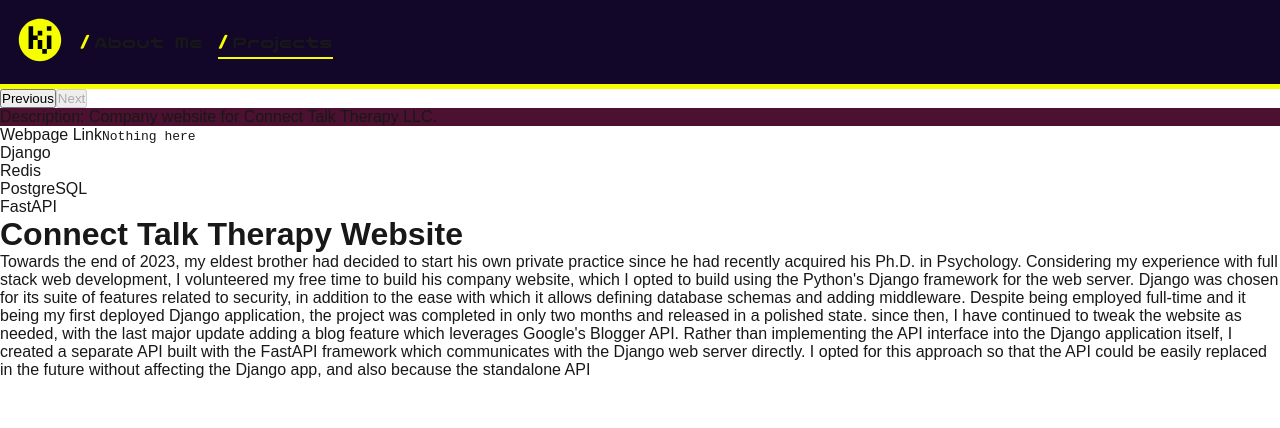
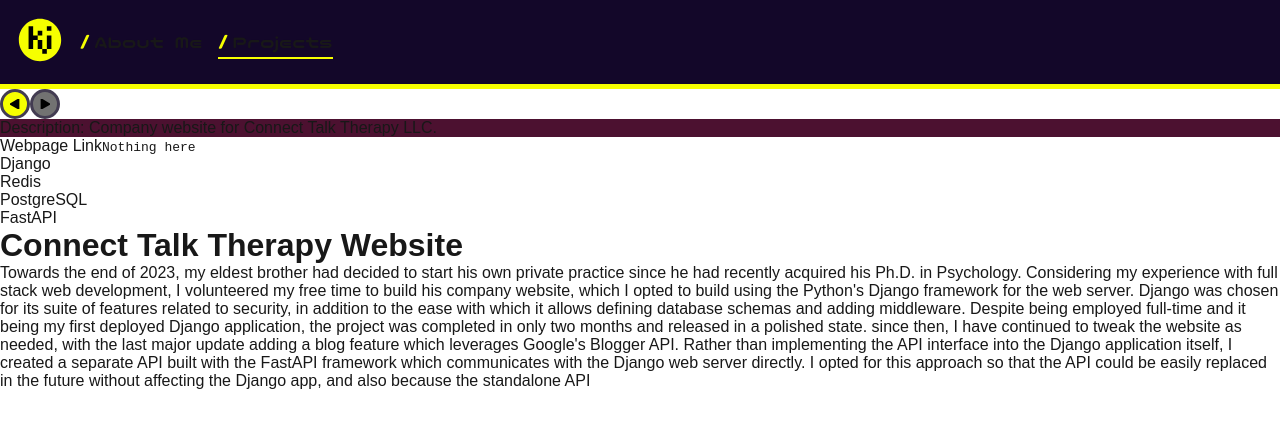
Before and after one commit to kieferjackson/my-portfolio, a Next.js app in the folder my-next-portfolio/: page /projects/connect-talk-therapy in a window 1280 px wide. Shown: the top 428 px of the page. Built offline with nearby package versions, Linux system fonts and the light colour scheme.

Commit message:
Styled ProjectNavButton component

```diff
--- a/my-next-portfolio/src/app/globals.css
+++ b/my-next-portfolio/src/app/globals.css
@@ -2,7 +2,9 @@
 :root {
   --background: #ffffff;
   --foreground: #181818;
+  --background-gray: #727272;
   --amp-yellow: #F6FF00;
+  --ohm-violet: #433C52;
   --volt-blue:  #130729;
 
   --size-font: 16px;
--- a/my-next-portfolio/src/app/projects/[project]/page.js
+++ b/my-next-portfolio/src/app/projects/[project]/page.js
@@ -29,7 +29,7 @@ export default async function Page({ params }) {
 
   return (
     <div>
-      <ProjectNavButton projectId={prevProject}>Previous</ProjectNavButton>
+      <ProjectNavButton projectId={prevProject} previous={true}>Previous</ProjectNavButton>
       <ProjectNavButton projectId={nextProject}>Next</ProjectNavButton>
 
       <p style={{ backgroundColor: projectData.theme }}>Description: {projectData.info}</p>
--- /dev/null
+++ b/my-next-portfolio/src/app/projects/[project]/page.module.css
@@ -0,0 +1,18 @@
+
+.projectNavBtn {
+    cursor: pointer;
+    font-size: 0;
+
+    width: 30px;
+    height: 30px;
+    background-color: var(--amp-yellow);
+
+    box-sizing: border-box;
+    border: 3px solid var(--ohm-violet);
+    border-radius: 50%;
+
+    &.disabled {
+        cursor: not-allowed;
+        background-color: var(--background-gray);
+    }
+}
--- a/my-next-portfolio/src/app/projects/[project]/project-nav-btn.js
+++ b/my-next-portfolio/src/app/projects/[project]/project-nav-btn.js
@@ -2,12 +2,27 @@
 
 import { useRouter } from "next/navigation";
 
-export default function ProjectNavButton({ children, projectId }) {
+import styles from "./page.module.css";
+
+export default function ProjectNavButton({ children, projectId, previous = false }) {
     const router = useRouter();
 
+    const attr = {
+        className: styles.projectNavBtn,
+        disabled: projectId == null
+    }
+
+    if (attr.disabled) {
+        attr.className += ` ${styles.disabled}`;
+    }
+
+    const rotateDeg = previous ? 270 : 90;
+    const triAltText = `${previous ? "Left" : "Right"}-facing triangle.`;
+
     return (
-        <button onClick={() => router.push('/projects/' + projectId)} disabled={projectId == null}>
+        <button {...attr} onClick={() => router.push('/projects/' + projectId)}>
             {children}
+            <img src="/svg/triangle.svg" width={10} height={10} style={{ transform: `rotate(${rotateDeg}deg)` }} alt={triAltText}/>
         </button>
     );
 }
```
Also changed, not shown: my-next-portfolio/public/svg/triangle.svg (added).
